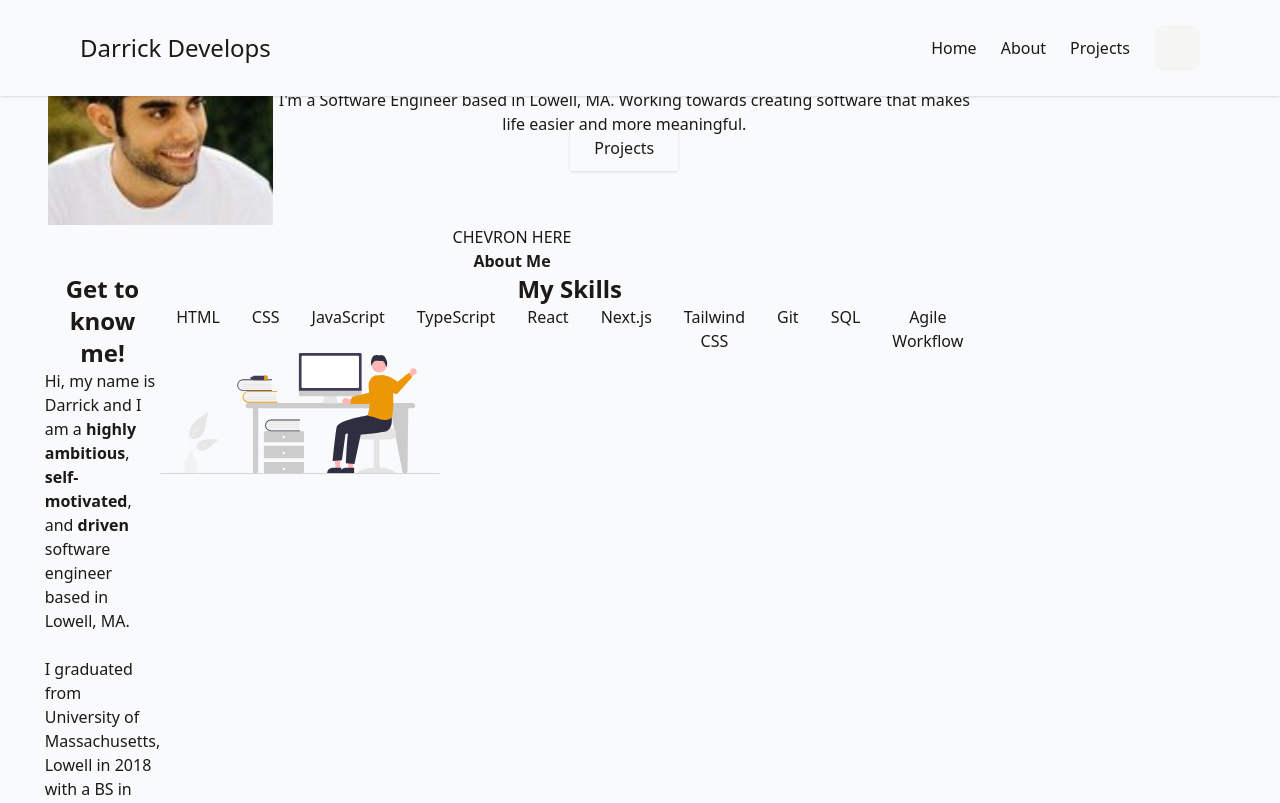
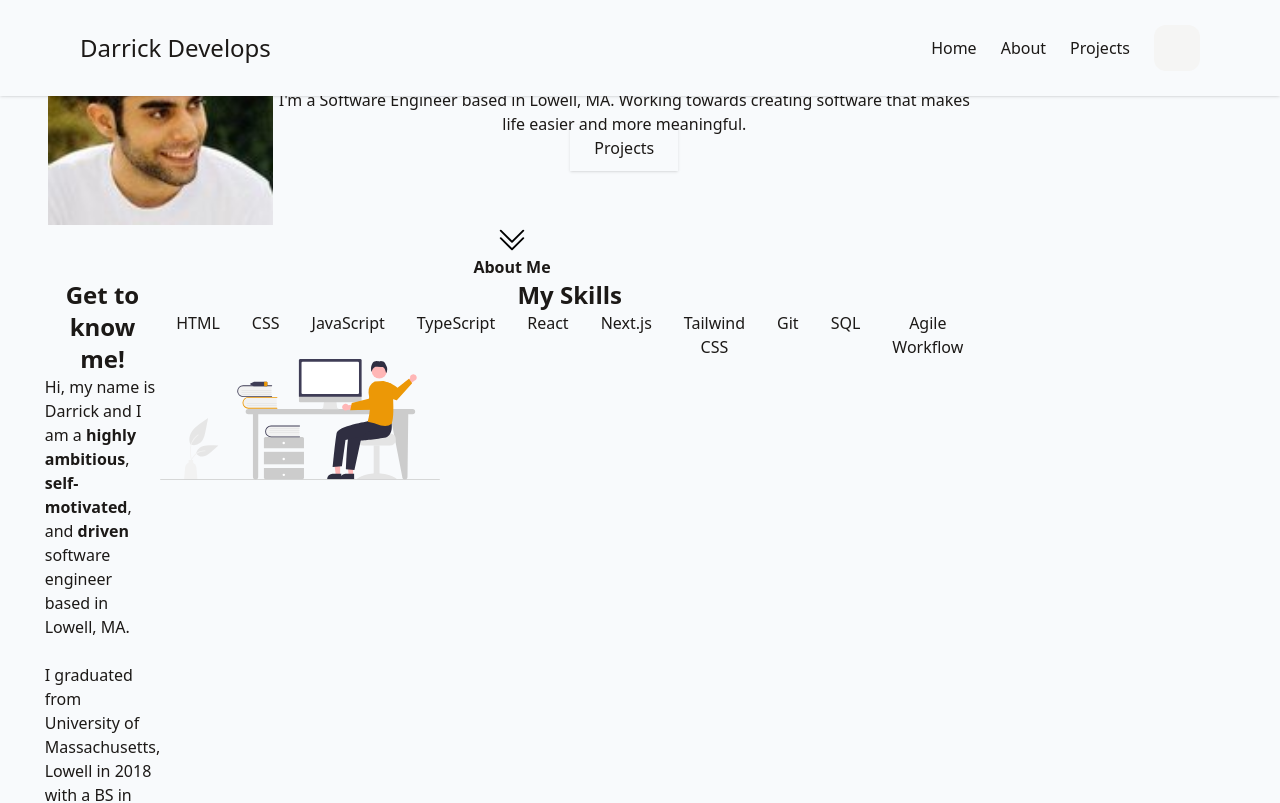
Before and after one commit to DarrickFauvel/darrickdevelops-www-v03, a Next.js app: page / in a window 1280 px wide. Shown: the top 803 px of the page. Built offline with nearby package versions, Linux system fonts and the light colour scheme; some icons are missing.

Commit message:
Add chevron svg image

```diff
--- a/features/HeroSection.tsx
+++ b/features/HeroSection.tsx
@@ -5,6 +5,7 @@ import Container from "../components/Container"
 // import Icon from "../components/Icon"
 // import { Icon } from "@iconify/react"
 // import chevronDoubleDown from "@iconify/icons-bi/chevron-double-down"
+import chevronIcon from "../assets/chevron-double-down.svg"
 
 const HeroSection = () => {
   return (
@@ -57,7 +58,12 @@ const HeroSection = () => {
               smooth={true}
               offset={-100}
               duration={500}>
-              CHEVRON HERE
+              <Image
+                src={chevronIcon}
+                alt="chevron icon"
+                height={30}
+                width={30}
+              />
             </LinkScroll>
           </span>
         </div>
```
Also changed, not shown: assets/chevron-double-down.svg (added).
